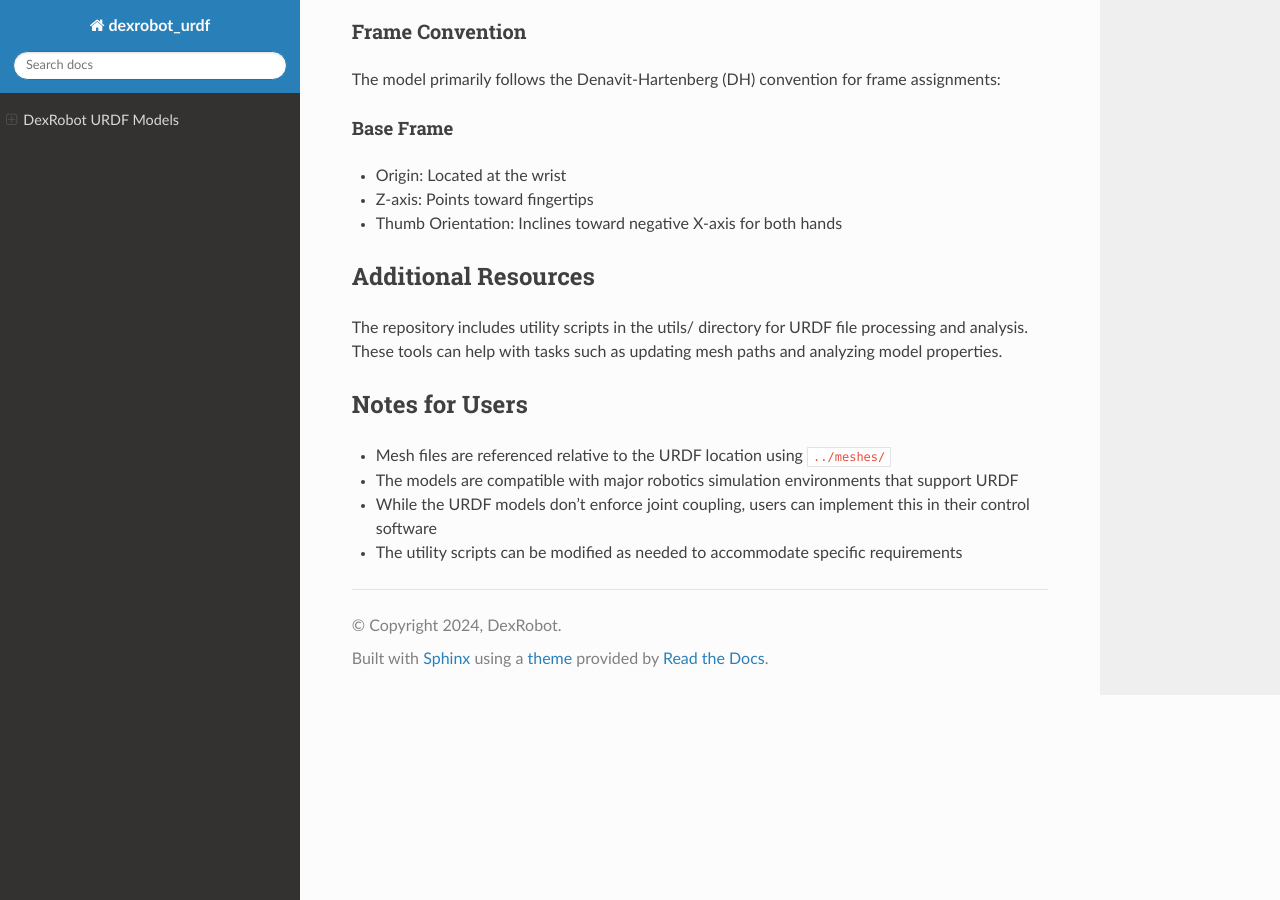
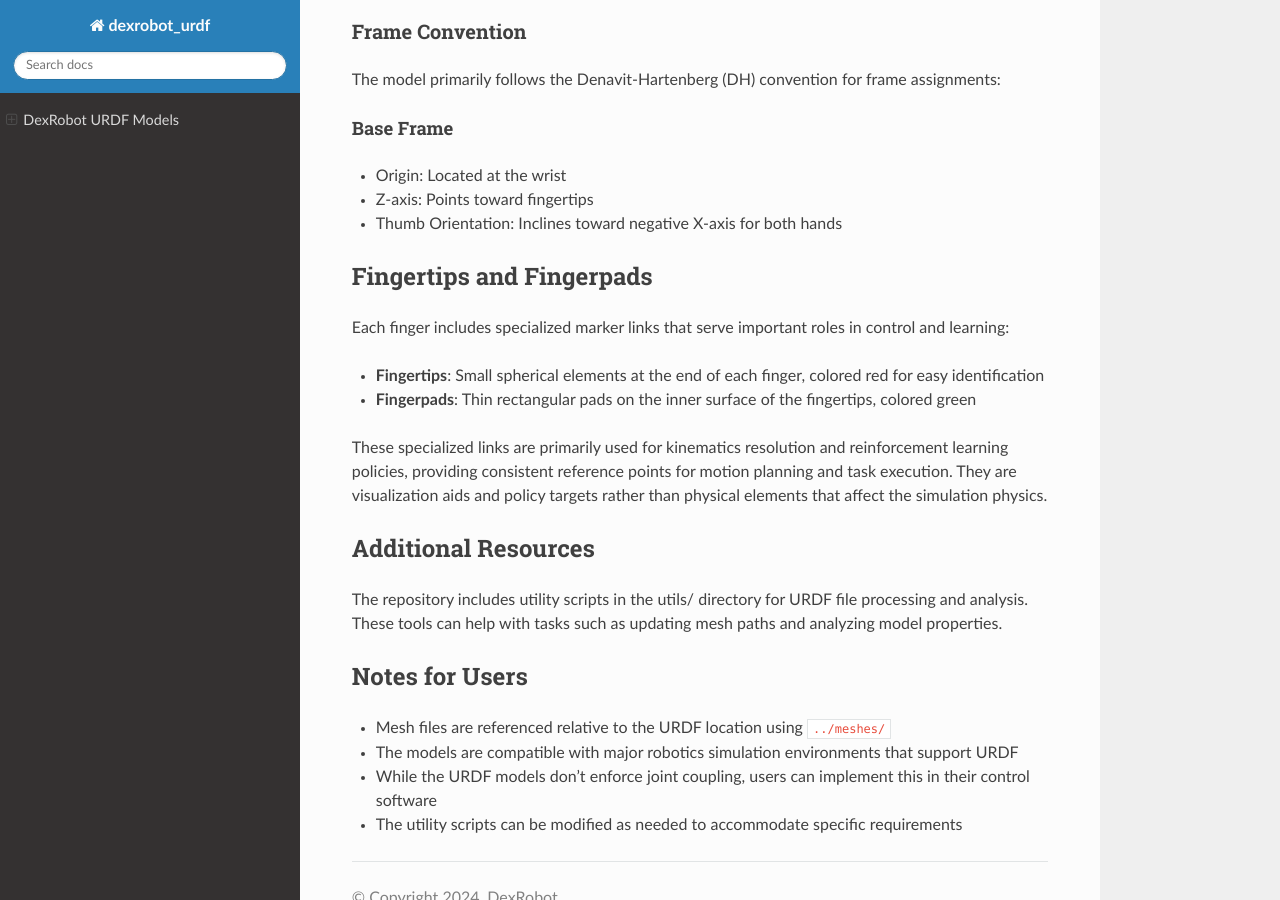
Before and after one commit to DexRobot/dexrobot_urdf, a Sphinx documentation site: the page built from docs/index.rst, in a window 1280 px wide and 900 px high, scrolled down 1371 px. Built offline with Sphinx 7.4.7 and the Read the Docs theme 3.1.0, drawn with Linux system fonts in a browser that asks for light colours.

Commit message:
feat: update fingerpads from spheres to thin boxes
- Changed fingerpads from small spheres to thin rectangular pads
- Adjusted positioning and orientation for better contact simulation
- Updated documentation with explanation of fingertips and fingerpads
- Added documentation in English and Chinese

🤖 Generated with [Claude Code](https://claude.ai/code)

Co-Authored-By: Claude <noreply@anthropic.com>

```diff
--- a/docs/index.rst
+++ b/docs/index.rst
@@ -13,7 +13,7 @@ MuJoCo.
 Quickstart
 ----------
 
-The URDF models can be visualized using MuJoCo’s ``simulate`` tool:
+The URDF models can be visualized using MuJoCo's ``simulate`` tool:
 
 .. code:: bash
 
@@ -23,8 +23,8 @@ The URDF models can be visualized using MuJoCo’s ``simulate`` tool:
    # For right hand
    simulate urdf/dexhand021_right.urdf
 
-Note: After launching the simulator, hit the ‘Pause’ button first, then
-‘Reset’ to properly visualize the model in its initial configuration.
+Note: After launching the simulator, hit the 'Pause' button first, then
+'Reset' to properly visualize the model in its initial configuration.
 
 Models
 ------
@@ -48,14 +48,14 @@ Model Conventions
 -----------------
 
 Naming Convention
-~~~~~~~~~~~~~~~~~
+~~~~~~~~~~~~~~~~
 
 The model follows a systematic naming convention for links and joints:
 
 -  Base Format: ``[lr]_[type]_[component]``
 
-   -  ``[lr]``: ‘l’ for left hand, ‘r’ for right hand
-   -  ``[type]``: ‘p’ for palm components, ‘f’ for finger components
+   -  ``[lr]``: 'l' for left hand, 'r' for right hand
+   -  ``[type]``: 'p' for palm components, 'f' for finger components
    -  ``[component]``: specific component identifier
 
 Component Numbering
@@ -84,6 +84,16 @@ Base Frame
 -  Z-axis: Points toward fingertips
 -  Thumb Orientation: Inclines toward negative X-axis for both hands
 
+Fingertips and Fingerpads
+-------------------------
+
+Each finger includes specialized marker links that serve important roles in control and learning:
+
+-  **Fingertips**: Small spherical elements at the end of each finger, colored red for easy identification
+-  **Fingerpads**: Thin rectangular pads on the inner surface of the fingertips, colored green
+
+These specialized links are primarily used for kinematics resolution and reinforcement learning policies, providing consistent reference points for motion planning and task execution. They are visualization aids and policy targets rather than physical elements that affect the simulation physics.
+
 Additional Resources
 --------------------
 
@@ -98,7 +108,7 @@ Notes for Users
    ``../meshes/``
 -  The models are compatible with major robotics simulation environments
    that support URDF
--  While the URDF models don’t enforce joint coupling, users can
+-  While the URDF models don't enforce joint coupling, users can
    implement this in their control software
 -  The utility scripts can be modified as needed to accommodate specific
    requirements
```
Also changed, not shown: README.md (+9 -0 lines), README_zh.md (+9 -0 lines), 4 other files.
